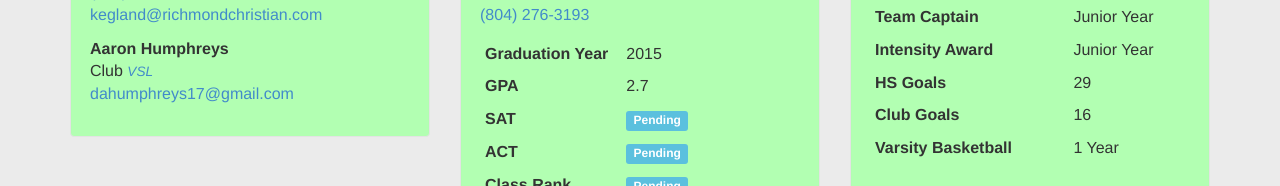
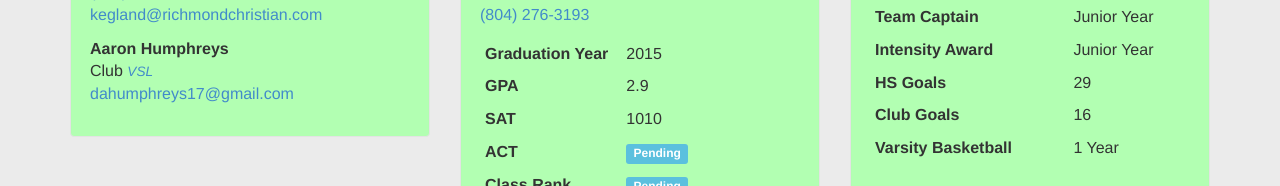
Before and after one commit to blachniet/mlachniet.com, a website: page index.html in a window 1280 px wide. Shown: the part 1022-1208 px from the top of the page. Drawn offline with nearby package versions, Linux system fonts and the light colour scheme.

Commit message:
changed SAT and GPA (fixes #5)

```diff
--- a/index.html
+++ b/index.html
@@ -126,10 +126,10 @@
                             <th>Graduation Year</th><td>2015</td>
                           </tr>
                           <tr>
-                            <th>GPA</th><td>2.7</td>
+                            <th>GPA</th><td>2.9</td>
                           </tr>
                           <tr>
-                            <th>SAT</th><td><span class="label label-info">Pending</span></td>
+                            <th>SAT</th><td>1010</td>
                           </tr>
                           <tr>
                             <th>ACT</th><td><span class="label label-info">Pending</span></td>
```
